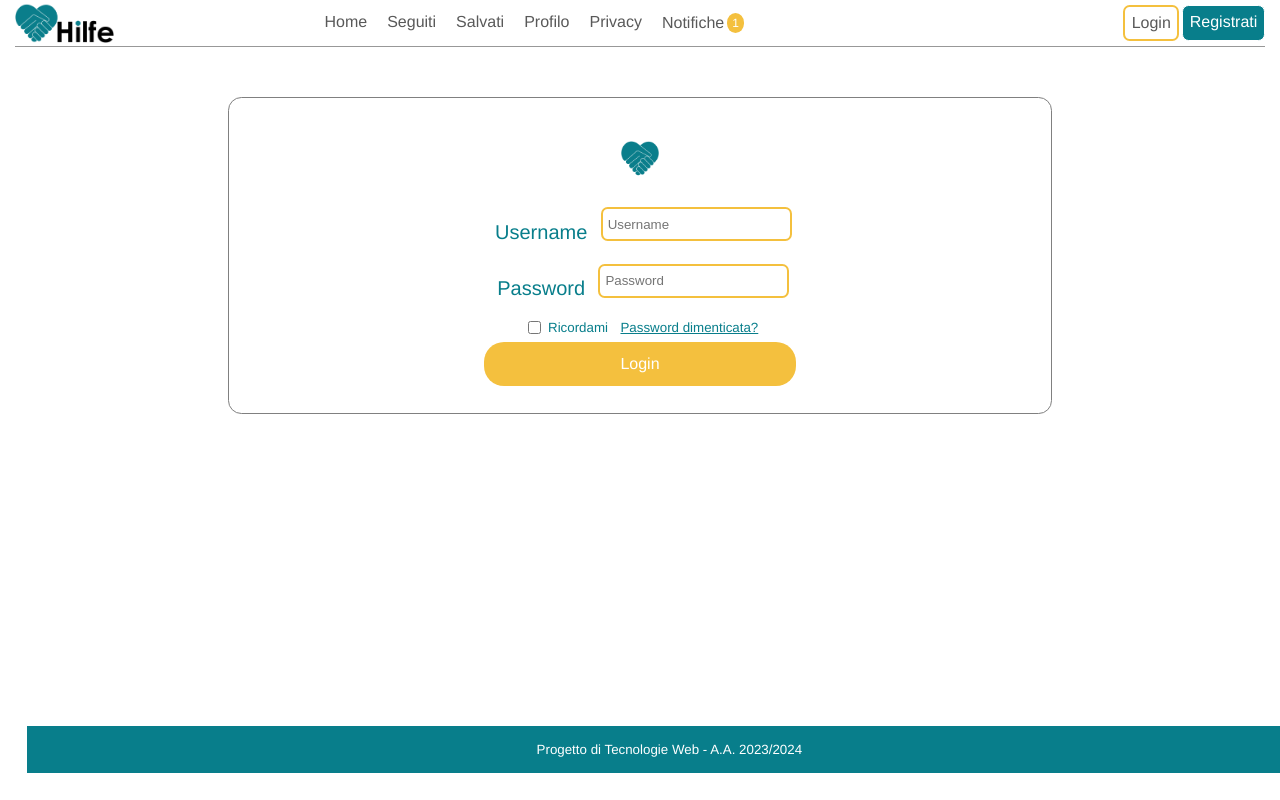
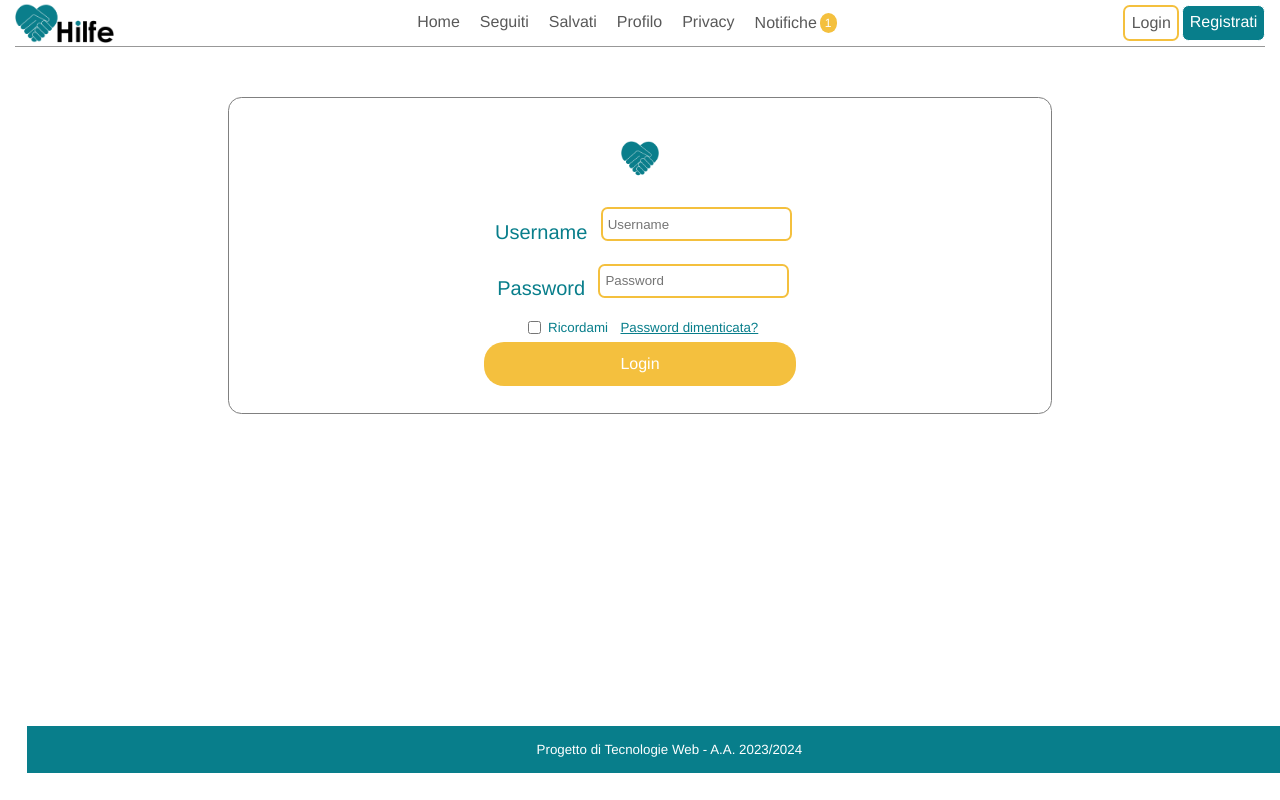
Before and after one commit to leo-tasso/Hilfe, a PHP site: page /html/login.html in a window 1280 px wide. Run offline with PHP 8.4, Linux system fonts and the light colour scheme.

Commit message:
fix desktop bar

```diff
--- a/css/style.css
+++ b/css/style.css
@@ -41,7 +41,6 @@ body>header>nav>div>a, body>header>nav>div div{
 body{
   font-family:"Helvetica" ;
   margin:1pt;
-  overflow-x: hidden;
 }
 
 .buttonLogin{
@@ -223,6 +222,7 @@ body>header>nav{
 
   .desktopbar{
     display:flex;
+    justify-content: center;
     text-align: center;
     width:50%;
     margin:10pt 10%;
```
